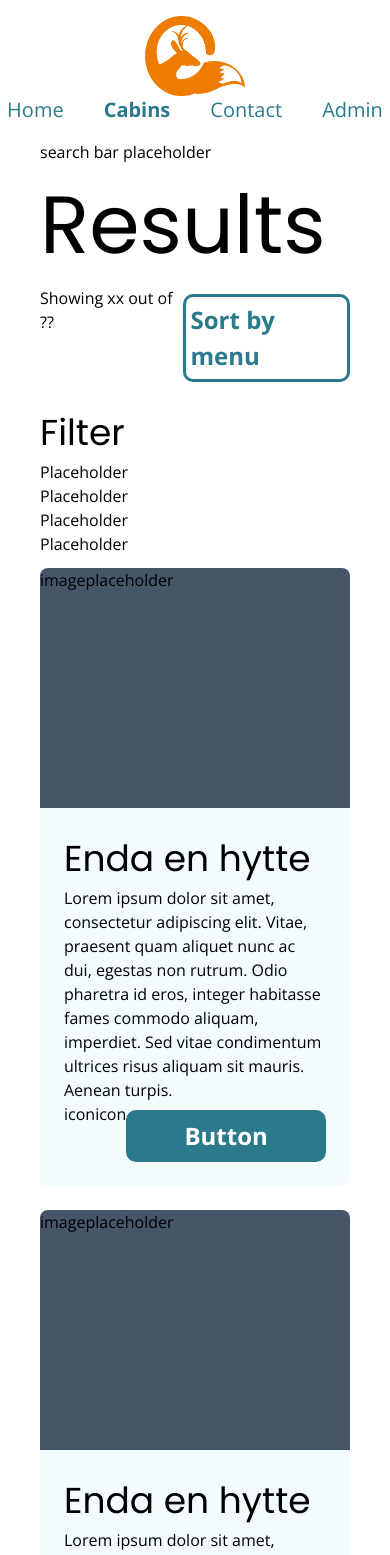
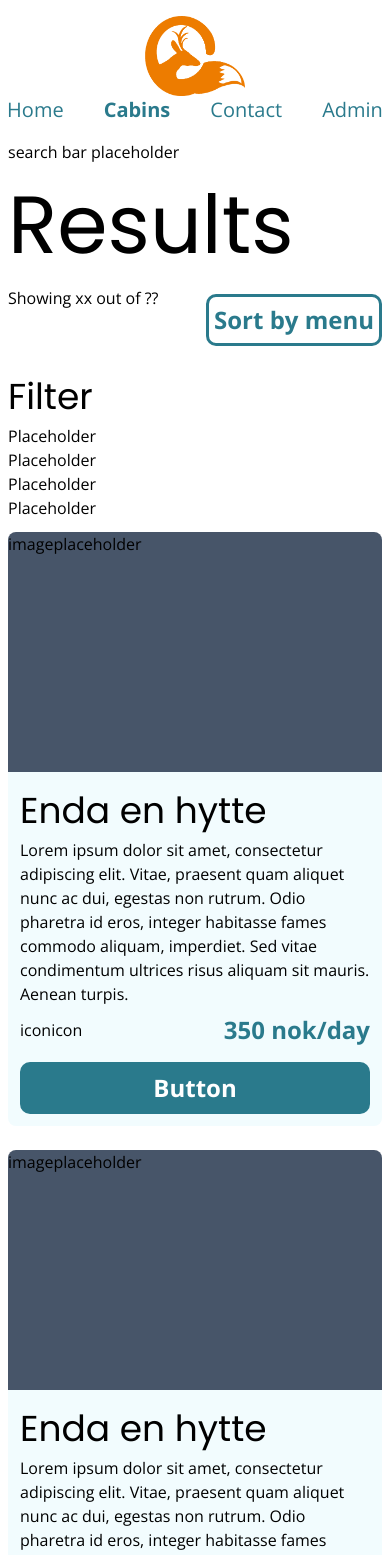
Before and after one commit to StianPost/Project-Exam-Year-2-Stian-Post, a Next.js app: page /Results in a window 390 px wide. Shown: the top 1555 px of the page. Built offline with nearby package versions, Linux system fonts and the light colour scheme.

Commit message:
tweaked stuff

```diff
--- a/pages/Results.tsx
+++ b/pages/Results.tsx
@@ -11,7 +11,7 @@ const Results: NextPage = () => {
         <title>Search Results - Cabin fever</title>
       </Head>
       <Header />
-      <main className='px-10'>
+      <main className='px-2 sm:px-10'>
         <div>search bar placeholder</div>
         <h1>Results</h1>
         <div className='flex justify-between mb-6'>
--- a/pages/components/Resultcards.tsx
+++ b/pages/components/Resultcards.tsx
@@ -6,7 +6,7 @@ function Resultcards(): any {
       <div className='bg-slate-600 h-60  rounded-t-lg md:w-3/4  md:h-full md:rounded-l-lg md:rounded-none'>
         imageplaceholder
       </div>
-      <div className='p-6 bg-secondary flex flex-col justify-between rounded-b-lg w-full md:rounded-r-lg'>
+      <div className='p-3 bg-secondary flex flex-col justify-between rounded-b-lg w-full md:rounded-r-lg'>
         <h3>Enda en hytte</h3>
         <p>
           Lorem ipsum dolor sit amet, consectetur adipiscing elit. Vitae,
@@ -14,12 +14,17 @@ function Resultcards(): any {
           id eros, integer habitasse fames commodo aliquam, imperdiet. Sed vitae
           condimentum ultrices risus aliquam sit mauris. Aenean turpis.
         </p>
-        <div className='flex justify-between'>
-          <div className='flex'>
-            <p>icon</p>
-            <p>icon</p>
+        <div className='flex flex-col justify-between sm:flex-row py-0 sm:pt:2'>
+          <div className='flex justify-between items-center sm:block py-2 sm:py-0'>
+            <div className='flex'>
+              <p>icon</p>
+              <p>icon</p>
+            </div>
+            <div className='font-bold text-primary text-2xl'>350 nok/day</div>
           </div>
-          <button className='button__primary max-w-xs'>Button</button>
+          <button className='button__primary self-end h-fit sm:max-w-xs md:ml-2'>
+            Button
+          </button>
         </div>
       </div>
     </div>
--- a/pages/index.tsx
+++ b/pages/index.tsx
@@ -16,7 +16,7 @@ const Home: NextPage = () => {
       <main>
         <div className='heroImg bg-slate-400'>
           <div className='overlay w-full h-full relative'>
-            <div className='md:absolute md:bottom-52 md:left-20 flex flex-col pt-32'>
+            <div className='md:absolute md:bottom-52 md:left-20 flex flex-col py-10'>
               <h1>Enjoy Norway</h1>
               <div>
                 <form className='flex flex-col md:flex-row mt-10  sm:mt-5 max-w-md'>
```
